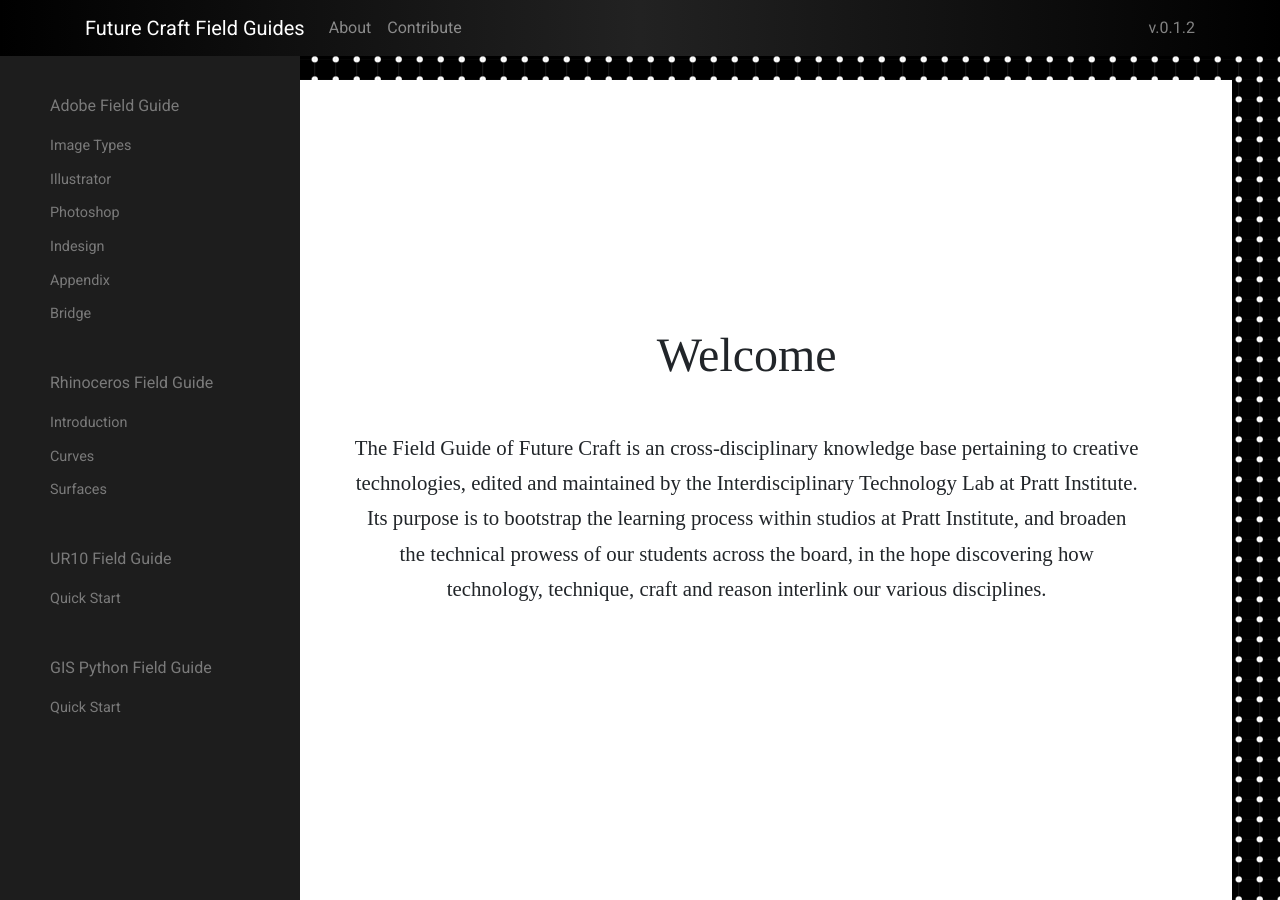
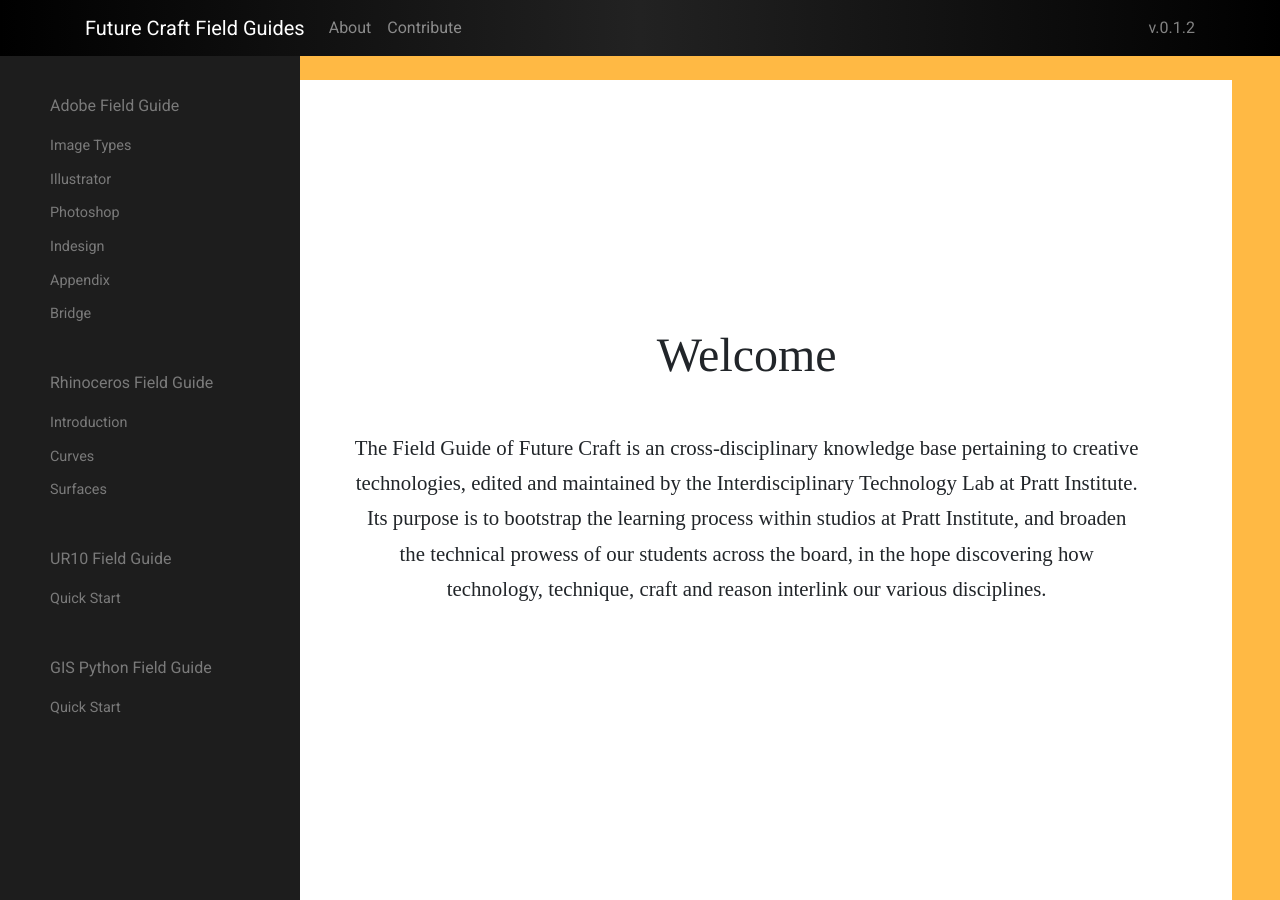
Before and after one commit to lelandjobson/github_pages_tut_01, a Jekyll site: the page built from index.md, in a window 1280 px wide and 900 px high. Built offline with Jekyll 4.4.1, drawn with Linux system fonts in a browser that asks for light colours; nearby versions of some CDN libraries; some web fonts are replaced.

Commit message:
Revert "Fancier bg"
This reverts commit 3f462abee192f01f50a4d461ab9b745f2faf5ee5.

```diff
--- a/_includes/themes/twitter/home.html
+++ b/_includes/themes/twitter/home.html
@@ -1,5 +1,5 @@
 <!-- CONTENT -->
-<body style="background-image: url(./assets/images/global/whitedots.png)">
+<body style="background-image: url(./assets/images/global/white.png)">
 <div class="container container-narrow container-content">
   <div class="content">
       <div class="row-fluid post-full">
--- a/index.md
+++ b/index.md
@@ -13,7 +13,7 @@
 <div id="ourProject"></div>
 <br><br>
 
-<h2 class="bgChange" data-background="{{ BASE_PATH }}/github_pages_tut_01/assets/images/global/blackdots.png">Our Project</h2>
+<h2 class="bgChange" data-background="{{ BASE_PATH }}/github_pages_tut_01/assets/images/global/yellow.png">Our Project</h2>
 Since our formation in 2011 as the Digital Futures Group through our transition into the ITL, we have purveyed over one hundred digital seminars and provided a decade of service in the forms of creating, curating, delivering and supporting educational content and initiatives within the School of Architecture. In our tenure, we consistently maintained that the tenets of digital craftsmanship are immutable: lessons in design software outlast their manifestations.
 
 We have come to believe that the ultimate user manual for implementing technology in creative work is not only writable, but the resources and talent to do so are already at our grasp.
```
Also changed, not shown: assets/images/global/blackdots.png (deleted), assets/images/global/whitedots.png (deleted).
